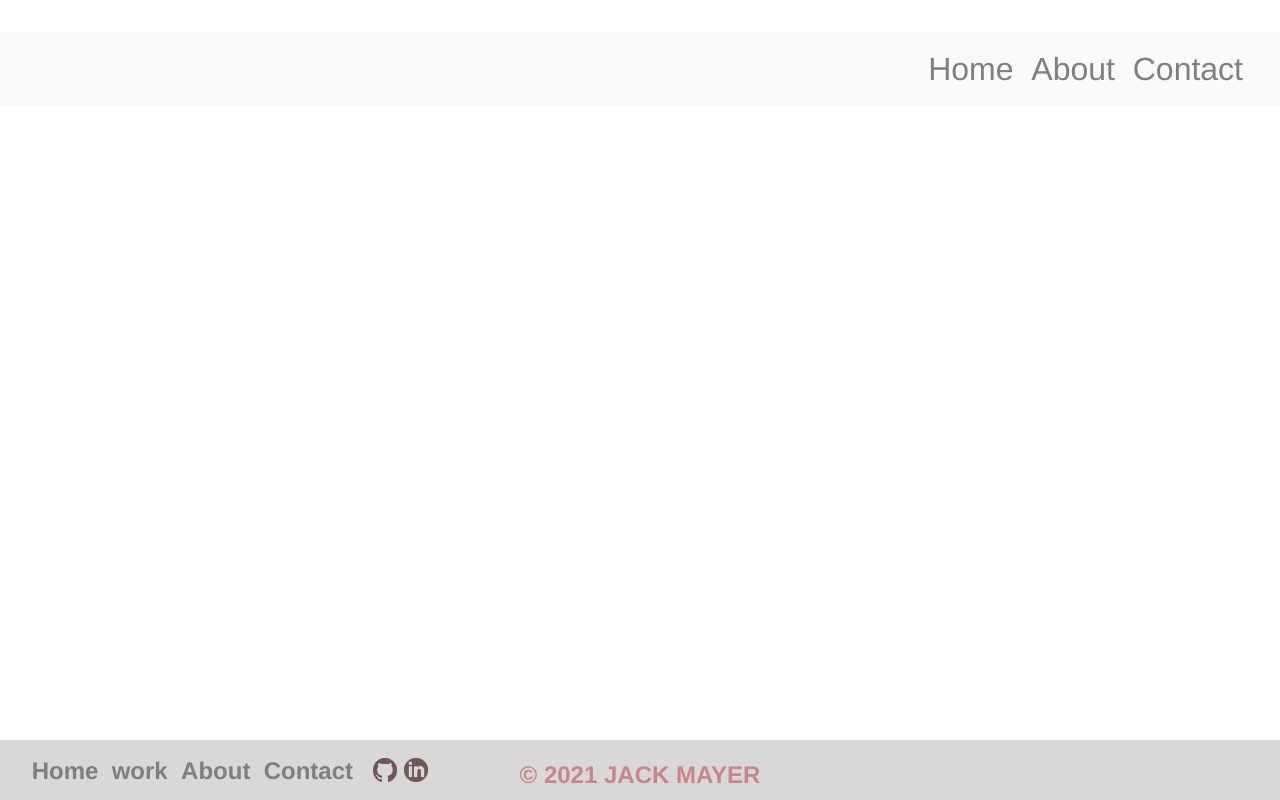
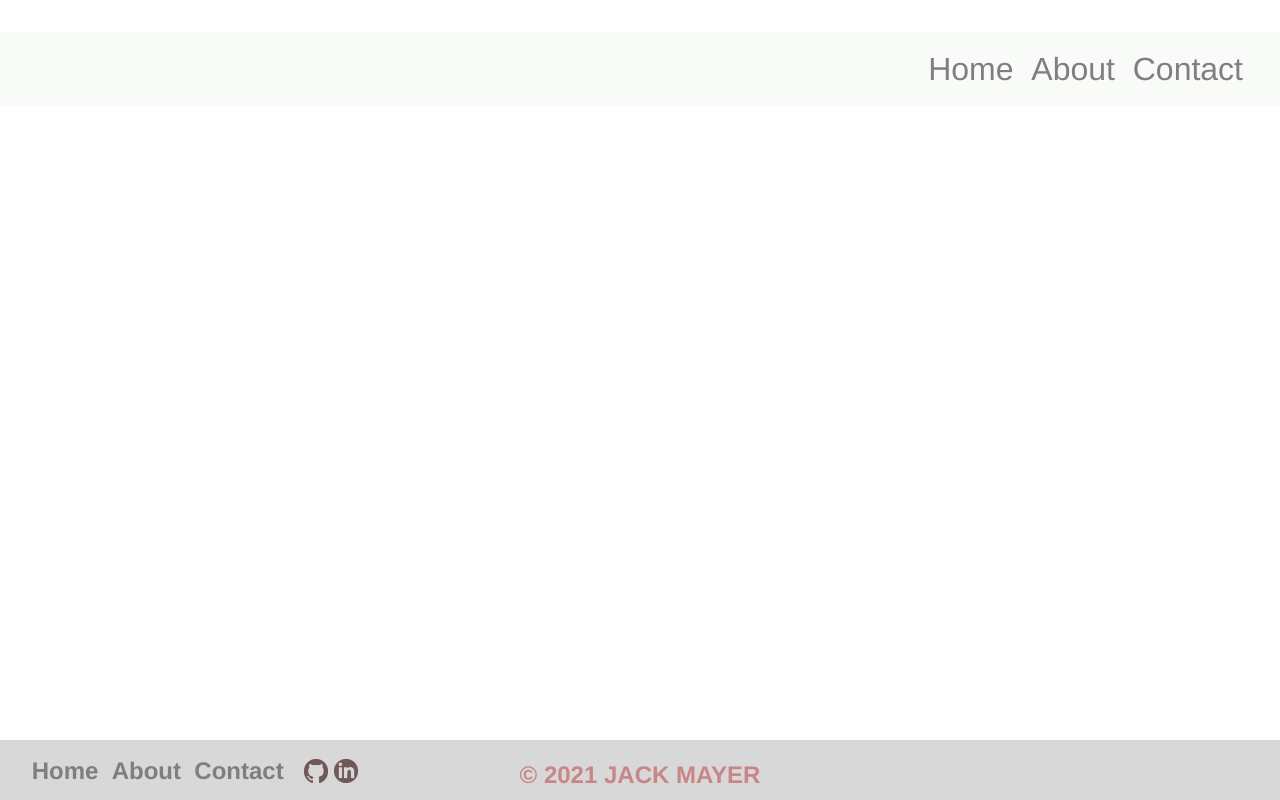
Before and after one commit to jekkiboi/my-full-site, a React (Create React App) app: page / in a window 1280 px wide. Built offline with nearby package versions, Linux system fonts and the light colour scheme; a web font is replaced by a local one.

Commit message:
no more work link

```diff
--- a/src/components/Footer.jsx
+++ b/src/components/Footer.jsx
@@ -9,8 +9,6 @@ function Footer(){
                 <span className='footerlinks'>
                 &nbsp;&nbsp;&nbsp;&nbsp;
                 <Link to="/my-full-site" className='public-footer'>Home</Link>
-                      &nbsp;&nbsp;
-                      <Link to="/work" className='public-footer'>work</Link>
                       &nbsp;&nbsp;
                       <Link to="/about" className='public-footer'>About</Link>
                       &nbsp;&nbsp;
```
